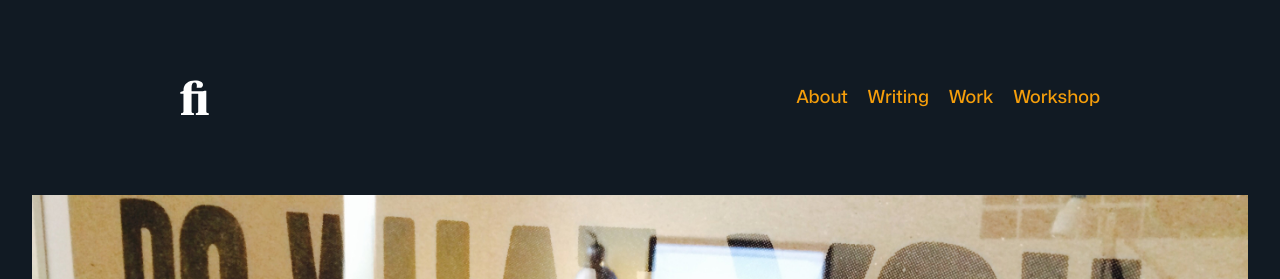
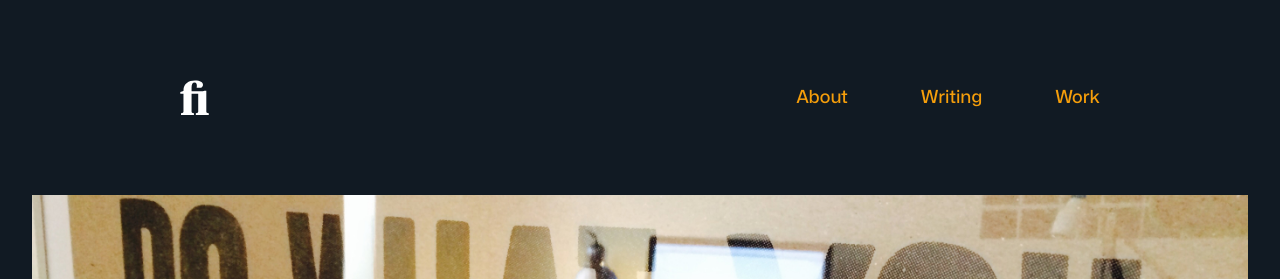
Before and after one commit to zetareticoli/fi, a Jekyll site: the page built from index.html, in a window 1280 px wide. Shown: the top 279 px of the page. Built offline with Jekyll 4.4.1, drawn with Linux system fonts in a browser that asks for light colours; the list of posts is cut into pages by our own code.

Commit message:
Removed workshop page

```diff
--- a/_config.yml
+++ b/_config.yml
@@ -81,8 +81,6 @@ navigation:
   url: /writing/
 - text: Work
   url: /work/
-- text: Workshop
-  url: /workshop/
 
 #####################
 # SOCIAL #
```
